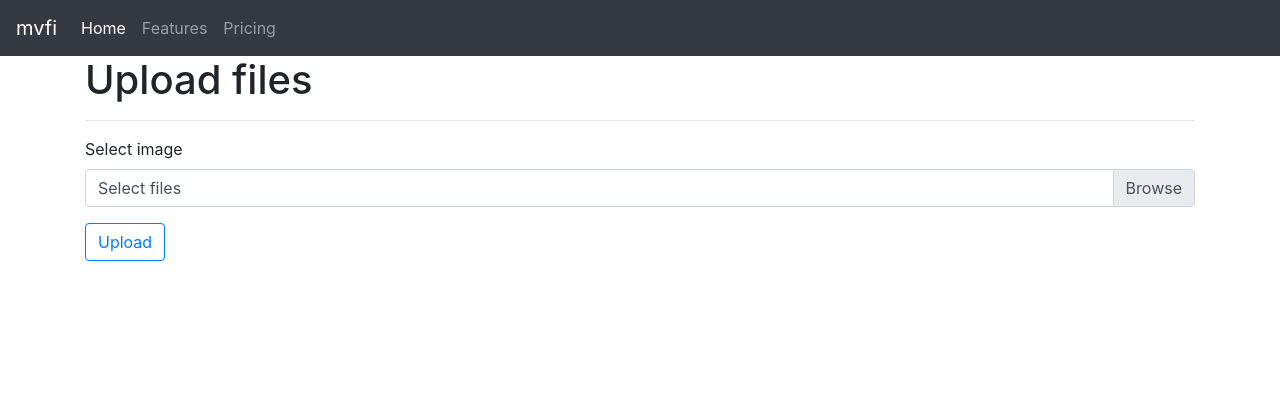
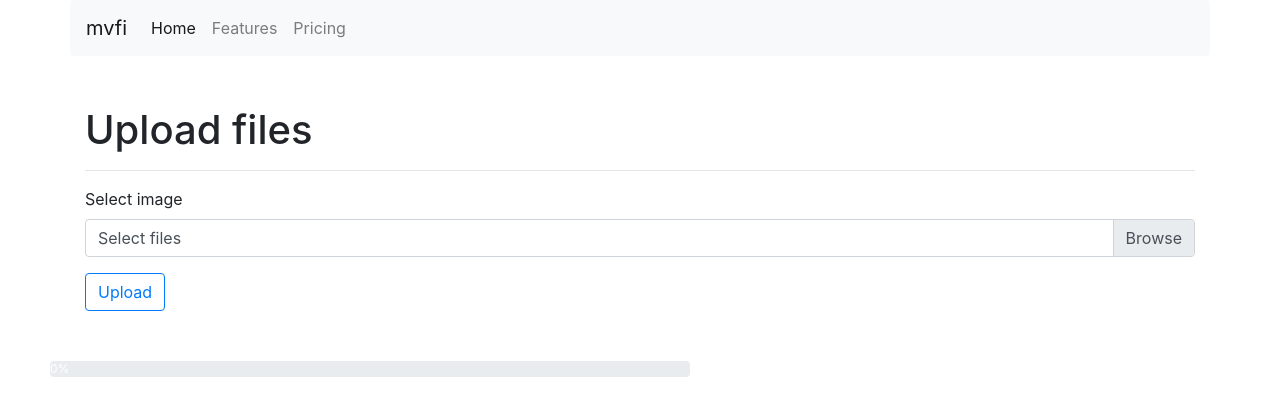
Before and after one commit to calmoo/mvfi_web, a Flask app: page / in a window 1280 px wide. Shown: the top 416 px of the page. Run offline with Flask 2, Linux system fonts and the light colour scheme; data that the repository does not hold is empty; some libraries are stand-ins or nearby versions.

Commit message:
MVP for dynamic content

```diff
--- a/app.py
+++ b/app.py
@@ -1,7 +1,8 @@
 import os
-from flask import Flask, flash, request, redirect, url_for, send_from_directory, render_template
+from flask import Flask, flash, request, redirect, url_for, send_from_directory, render_template, Response
 from werkzeug.utils import secure_filename
 import encoder
+import time, json
 
 """
 Build commands:
@@ -9,6 +10,14 @@ export FLASK_APP=main.py
 export FLASK_ENV=development
 flask run
 """
+class Config:
+    num_bars = 3
+    prog_inc = 10
+    update_rate = 1
+
+# Instantiate app_config
+app_cfg = Config
+
 
 UPLOAD_FOLDER = 'media/'
 PROCESSED_FOLDER = 'media/processed/'
@@ -33,7 +42,6 @@ def allowed_file(filename):
 
 
 def process_files(uploaded_files):
-
     fileset = {"audio_files": [],
                "image_file": "file.jpg"}
 
@@ -57,8 +65,6 @@ def upload_file():
     if request.method == 'POST':
         uploaded_files = request.files.getlist("file[]")
         processed_files = process_files(uploaded_files)
-        if processed_files:
-            return render_template('index.html', selected=uploaded_files)
 
         encoded_video_files = (encoder.encode_video_new(processed_files))
 
@@ -67,8 +73,26 @@ def upload_file():
         else:
             return render_template('index.html', error="No Files selected")
 
+    return render_template('index.html')
 
-    return render_template('index.html', )
+@app.route('/progress')
+def progress():
+    #vid_dict = {}
+    def generate():
+        x = 0
+        # {'video_1':str(x)}
+        while x <= 100:
+            #vid_dict['suresh']="0"
+            vid_dict = {}
+            progress = min(x+bar*app_cfg.prog_inc,100)
+            #yield "data:" + str(x) + "\n\n"
+            ret_string = "data:" + json.dumps(progress) + "\n\n"
+            print(ret_string)
+            yield ret_string
+            x = x + 10
+            time.sleep(app_cfg.update_rate)
+
+    return Response(generate(), mimetype= 'text/event-stream')
 
 
 @app.route('/uploads/<filename>')
--- /dev/null
+++ b/static/css/style.css
@@ -0,0 +1,4 @@
+.navbar {
+    margin-bottom: 50px;
+    border-radius: 100px;
+}
--- a/templates/index.html
+++ b/templates/index.html
@@ -4,10 +4,37 @@
 <head>
     <link href="//netdna.bootstrapcdn.com/bootstrap/4.0.0/css/bootstrap.min.css"
           rel="stylesheet">
-    <link rel="stylesheet" href="style.css"/>
+    <link rel="stylesheet" href="{{ url_for('static', filename='css/style.css') }}">
+    <script src="//ajax.googleapis.com/ajax/libs/jquery/2.1.1/jquery.min.js"></script>
+    <script src="https://maxcdn.bootstrapcdn.com/bootstrap/3.2.0/js/bootstrap.min.js"></script>
+    <script>
+
+        console.log("Opening the SSE connection")
+        var source = new EventSource("/progress");
+        source.onmessage = function(event) {
+            sent_data = JSON.parse(event.data)
+            console.log(sent_data)
+            var done = true
+
+                // data received is in the form : {'0':value, '1':value}
+            qi = "prog_label"
+            $(qi).css('width', sent_data+'%').attr('aria-valuenow', sent_data);
+            lqi = "prog_label"
+            $(lqi).text(sent_data[i]+'%');
+            if (sent_data[i] < 99)
+                done = false
+
+
+            if(done){
+                console.log("Closing the SSE connection")
+                source.close()
+            }
+
+        }
+    </script>
 </head>
 
-<nav class="navbar navbar-expand-lg navbar-dark bg-dark">
+<nav class="navbar navbar-expand-lg navbar-light bg-light container rounded">
     <a class="navbar-brand" href="#">mvfi</a>
     <button class="navbar-toggler" type="button" data-toggle="collapse" data-target="#navbarNav"
             aria-controls="navbarNav" aria-expanded="false" aria-label="Toggle navigation">
@@ -29,7 +56,7 @@
 </nav>
 
 {% if error %}
-    <div class="alert alert-danger">
+    <div class="alert alert-danger container">
         <strong>Error: </strong> {{error}}
     </div>
 {% endif %}
@@ -63,4 +90,14 @@
     </div>
 {% endif %}
 
+
+<div class="progress" style="width: 50%; margin: 50px;" >
+    <div class="progress-bar progress-bar-striped " role="progressbar" aria-valuenow="0" aria-valuemin="0" aria-valuemax="100" style="width: 0%" id="prog_label">
+        <span class="progress-bar-label" id="prog_label">0%</span>
+    </div>
+</div>
+
+
+
+
 </body>
--- a/templates/style.css
+++ /dev/null
@@ -1 +0,0 @@
-# body { padding-top: 70px; }
```
